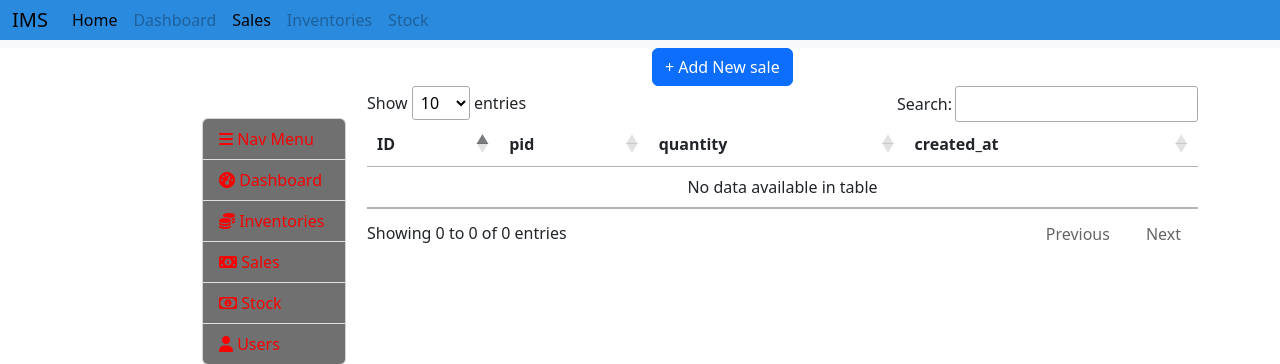
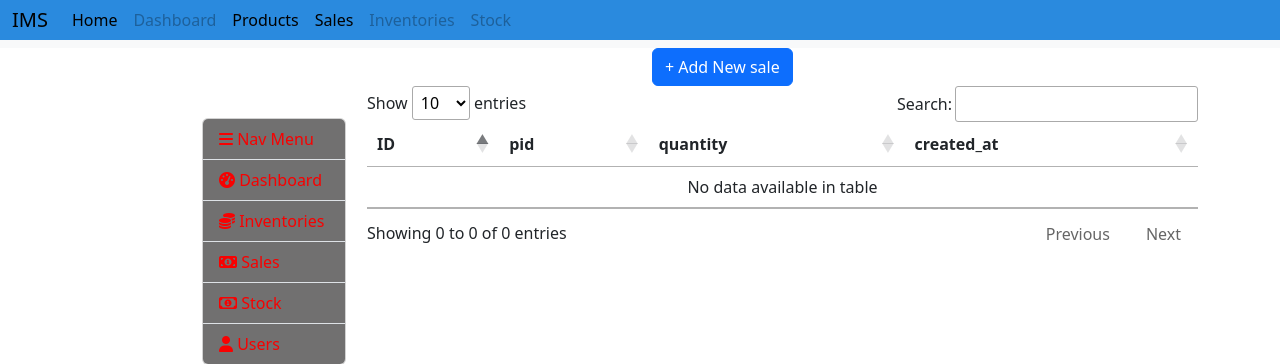
Before and after one commit to Colletaaliyah/salesystem, a Flask app: page /sales in a window 1280 px wide. Shown: the top 364 px of the page. Run offline with Flask 3, Linux system fonts and the light colour scheme; data that the repository does not hold is empty; some libraries are stand-ins or nearby versions.

Commit message:
linkadded

```diff
--- a/templates/index.html
+++ b/templates/index.html
@@ -75,6 +75,7 @@
                 <div class="navbar-nav">
                     <a class="nav-link active" aria-current="page" href="#">Home</a>
                     <a class="nav-link disabled">Dashboard</a>
+                    <a class="nav-link active" href="/products"> Products</a>
                     <a class="nav-link active" href="/sales"> Sales</a>
                     <a class="nav-link disabled">Inventories</a>
                     <a class="nav-link disabled">Stock</a>
--- a/templates/sales.html
+++ b/templates/sales.html
@@ -53,6 +53,7 @@
                 <div class="navbar-nav">
                     <a class="nav-link active" aria-current="page" href="#">Home</a>
                     <a class="nav-link disabled">Dashboard</a>
+                    <a class="nav-link active" href="/products"> Products</a>
                     <a class="nav-link active" href="/sales">Sales</a>
                     <a class="nav-link disabled">Inventories</a>
                     <a class="nav-link disabled">Stock</a>
```
